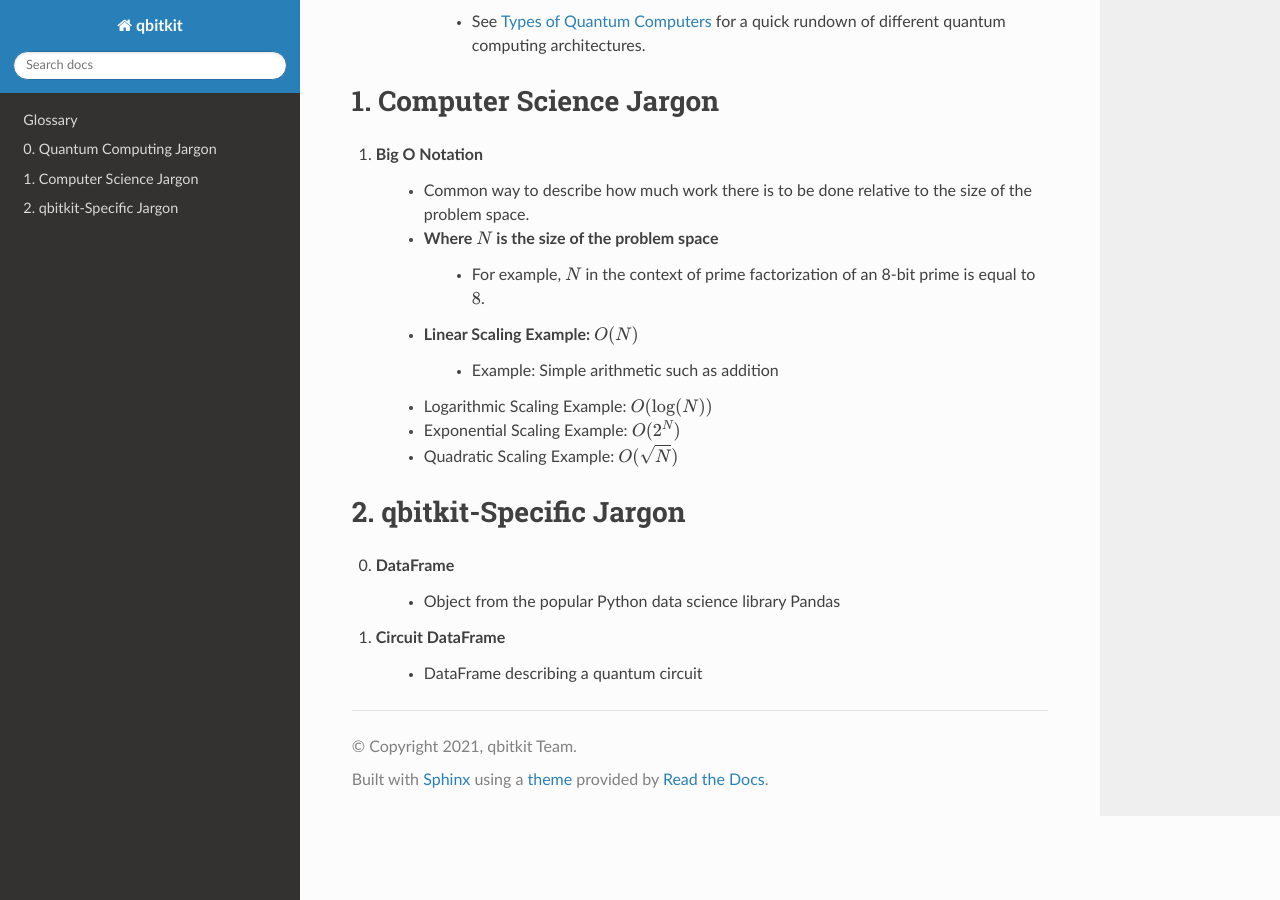
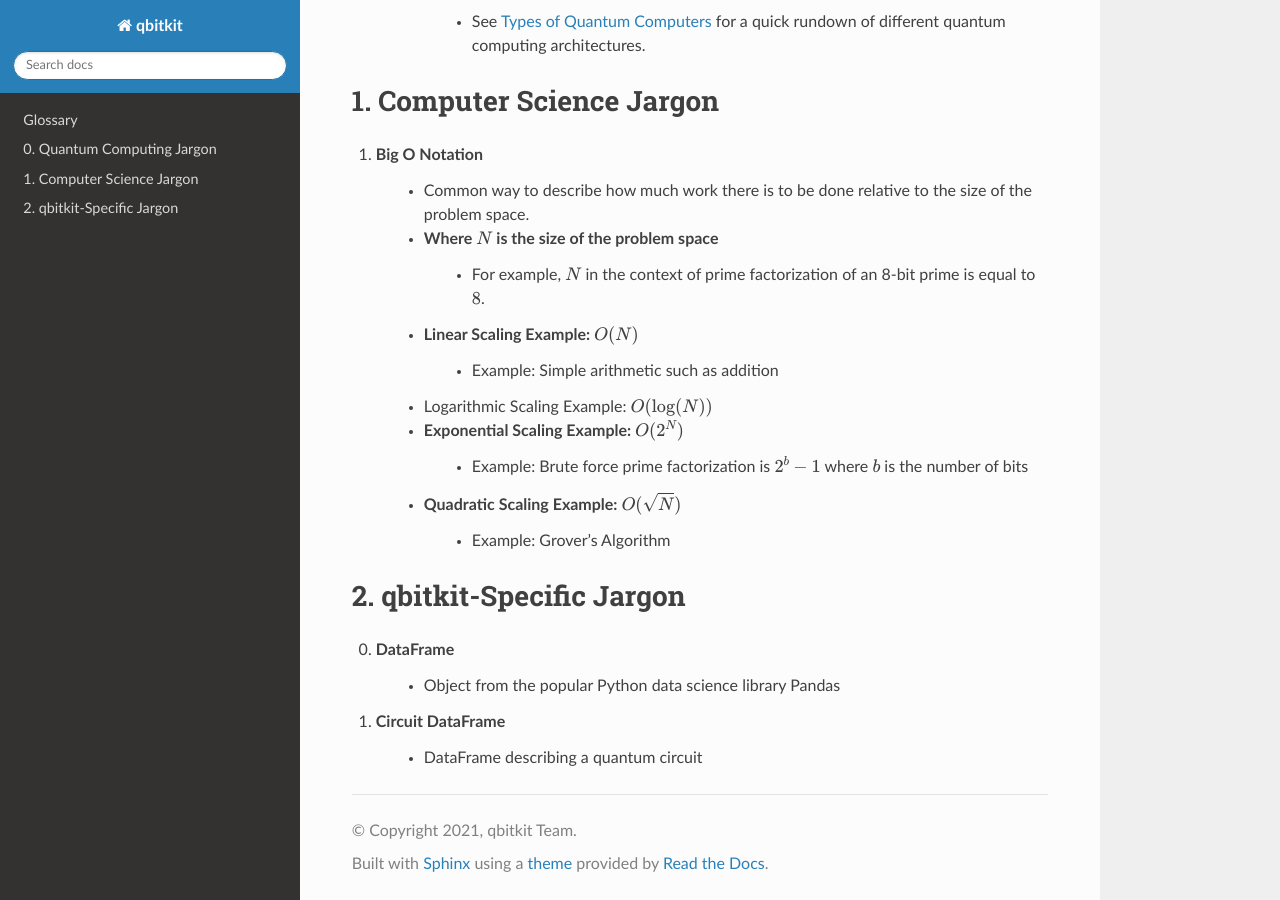
Before and after one commit to qbitkit/qbitkit, a Sphinx documentation site: the page built from doc/sphinx/glossary.rst, in a window 1280 px wide and 900 px high, scrolled down 2161 px. Built offline with Sphinx 7.4.7 and the Read the Docs theme 2.0.0, drawn with Linux system fonts in a browser that asks for light colours.

Commit message:
:new: :pencil: Add More Examples

```diff
--- a/doc/sphinx/glossary.rst
+++ b/doc/sphinx/glossary.rst
@@ -66,7 +66,9 @@ making our explanations of things more accessible.
         * Example: Simple arithmetic such as addition
     * Logarithmic Scaling Example: :math:`O(\log(N))`
     * Exponential Scaling Example: :math:`O(2^{N})`
+        * Example: Brute force prime factorization is :math:`2^{b}-1` where :math:`b` is the number of bits
     * Quadratic Scaling Example: :math:`O(\sqrt{N})`
+        * Example: Grover's Algorithm
 
 2. qbitkit-Specific Jargon
 ==========================
```
